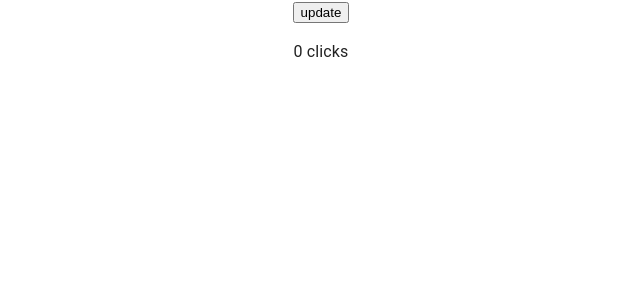
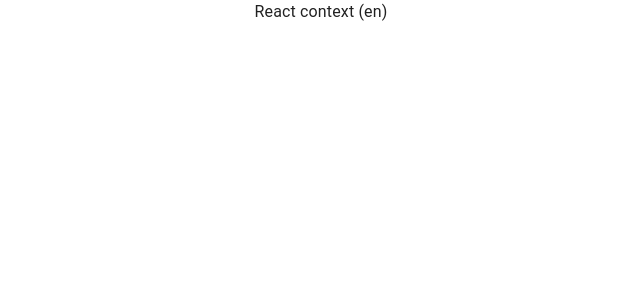
Before and after one commit to monda00/react-tutorial, a React (Create React App) app: page / in a window 1280 px wide. Shown: the top 300 px of the page, without its empty margins (319-959 px from the left). Built offline with nearby package versions, Linux system fonts and the light colour scheme.

Commit message:
Add useContext

```diff
--- a/src/App.js
+++ b/src/App.js
@@ -26,7 +26,8 @@ import "./App.css";
 //import MaterialGrid from "./components/mui/MaterialGrid";
 //import HookTimer from "./components/hook/HookTimer";
 //import HookRef from "./components/hook/HookRef";
-import HookReducer from "./components/hook/HookReducer";
+//import HookReducer from "./components/hook/HookReducer";
+import HookContext from "./components/hook/HookContext";
 
 function App() {
   return (
@@ -63,8 +64,9 @@ function App() {
       <MaterialGrid />
       <HookTimer init={20} />
       <HookRef />
+      <HookReducer init={0} />
       */}
-      <HookReducer init={0} />
+      <HookContext />
     </div>
   );
 }
--- /dev/null
+++ b/src/components/hook/HookContext.js
@@ -0,0 +1,19 @@
+import { createContext } from "react";
+import { HookContextChild } from "./HookContextChild";
+
+export const MyAppContext = createContext();
+
+const config = {
+  title: "React context",
+  lang: "en",
+};
+
+export default function HookContext() {
+  return (
+    <MyAppContext.Provider value={config}>
+      <div id="c_main">
+        <HookContextChild />
+      </div>
+    </MyAppContext.Provider>
+  );
+}
--- /dev/null
+++ b/src/components/hook/HookContextChild.js
@@ -0,0 +1,19 @@
+import { useContext } from "react";
+import { MyAppContext } from "./HookContext";
+
+export function HookContextChild() {
+  return (
+    <div id="c_child">
+      <HookContextChildGrand />
+    </div>
+  );
+}
+
+export function HookContextChildGrand() {
+  const { title, lang } = useContext(MyAppContext);
+  return (
+    <div id="c_child_grand">
+      {title} ({lang})
+    </div>
+  );
+}
```
